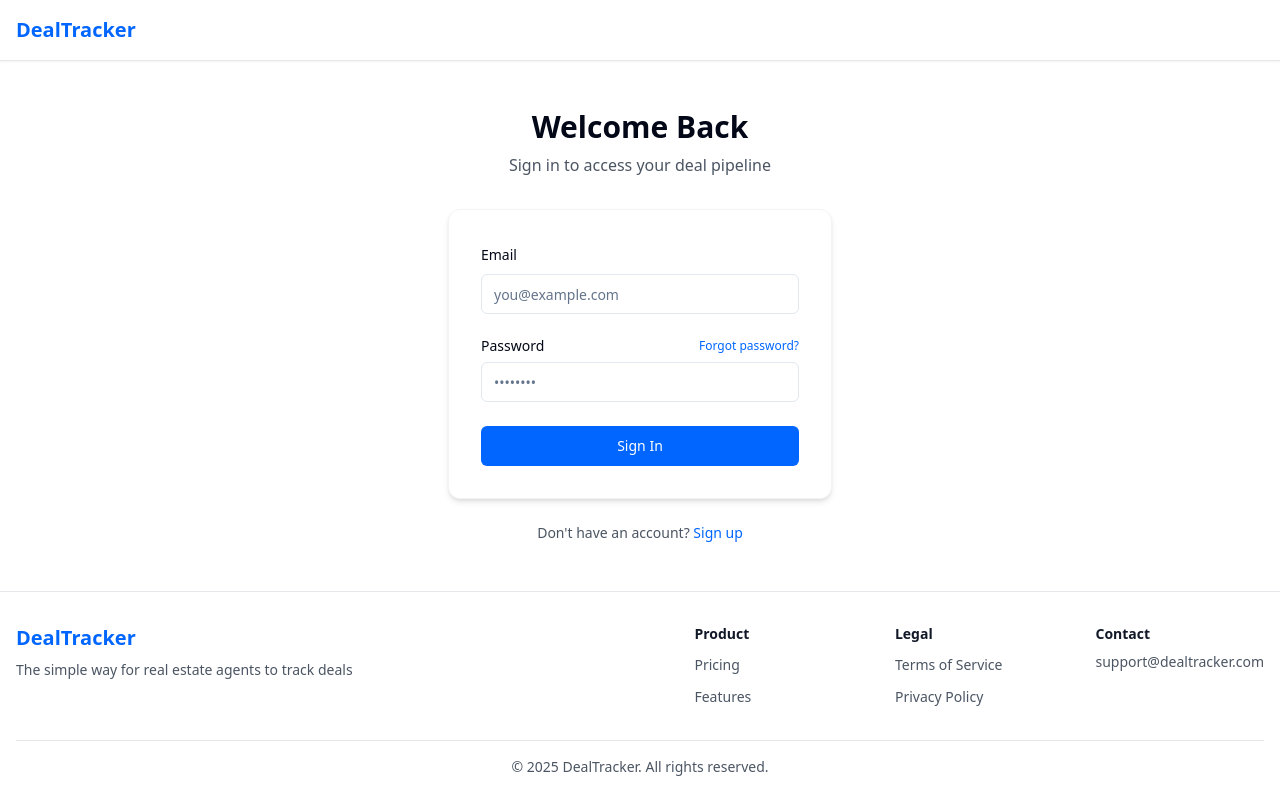
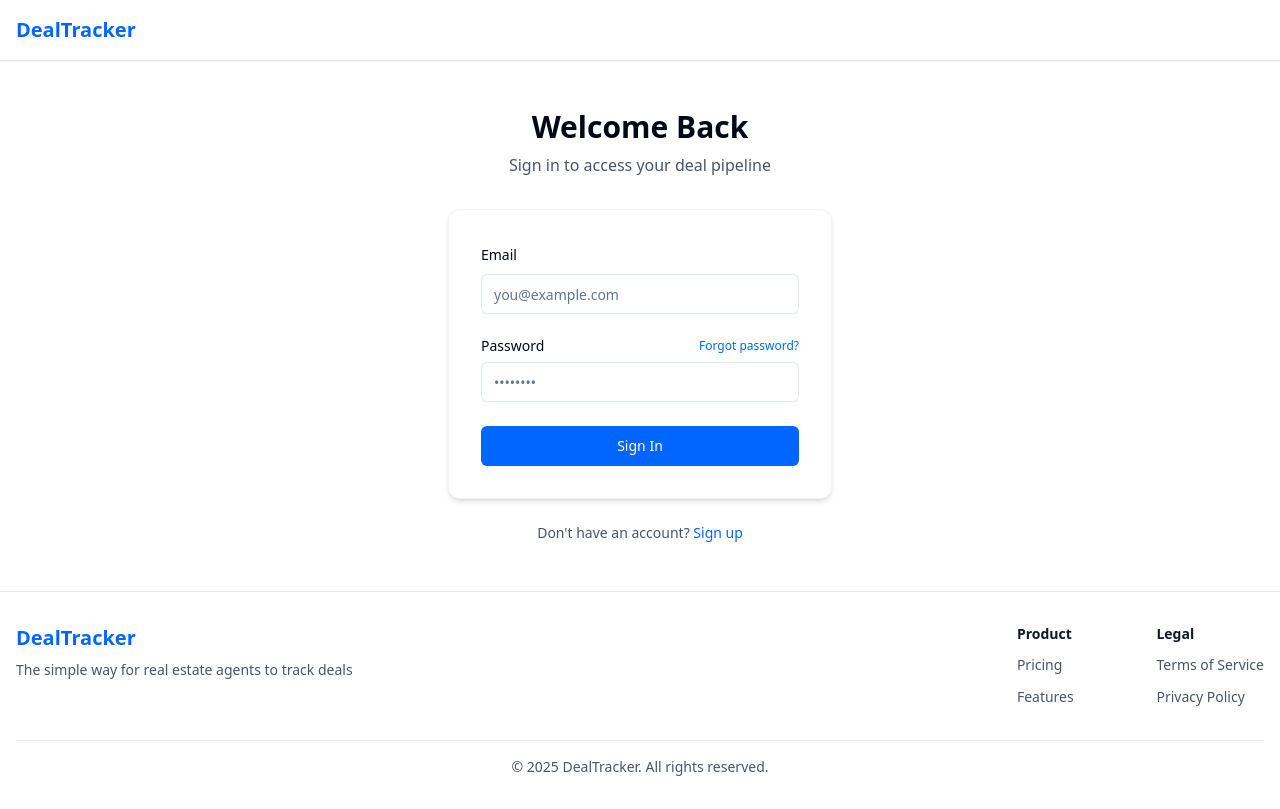
Before and after one commit to dgshjdhx/smart-real-estate-deals-03f5098a, a React (Vite) app: page /login in a window 1280 px wide. Built offline with nearby package versions, Linux system fonts and the light colour scheme.

Commit message:
Remove contact information
Remove contact information from the website.

```diff
--- a/src/components/Footer.tsx
+++ b/src/components/Footer.tsx
@@ -17,7 +17,7 @@ const Footer = () => {
             </p>
           </div>
 
-          <div className="grid grid-cols-2 gap-8 sm:grid-cols-3">
+          <div className="grid grid-cols-2 gap-8">
             <div>
               <h3 className="text-sm font-semibold text-gray-900 mb-2">Product</h3>
               <ul className="space-y-2">
@@ -49,15 +49,6 @@ const Footer = () => {
                 </li>
               </ul>
             </div>
-
-            <div>
-              <h3 className="text-sm font-semibold text-gray-900 mb-2">Contact</h3>
-              <ul className="space-y-2">
-                <li className="text-sm text-gray-600">
-                  support@dealtracker.com
-                </li>
-              </ul>
-            </div>
           </div>
         </div>
 
```
